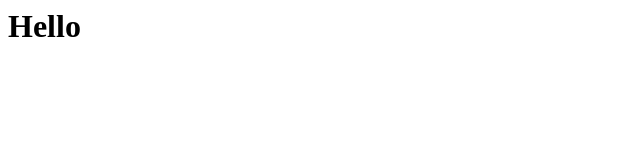
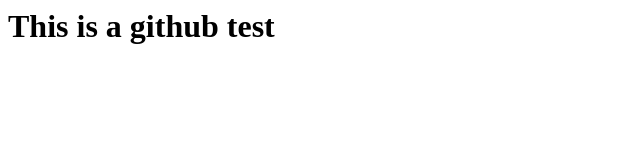
Before and after one commit to AluviiInc/testing, a plain HTML site: page index.html in a window 1280 px wide. Shown: the whole page, without its empty margins (0-640 px from the left). Drawn offline with Linux system fonts and the light colour scheme.

Commit message:
changes to test git

```diff
--- a/index.html
+++ b/index.html
@@ -7,6 +7,6 @@
     <script src="myscript.js" defer></script>
 </head>
 <body>
-    <h1>Hello</h1>
+    <h1>This is a github test</h1>
 </body>
 </html>
```
